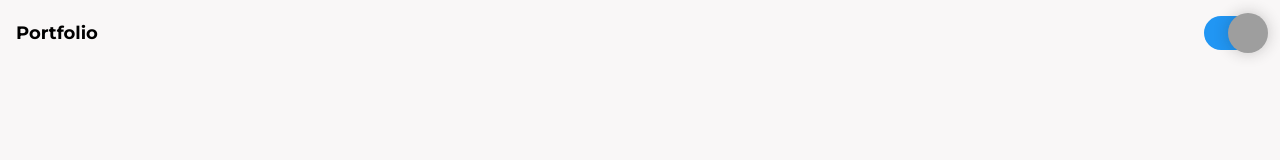
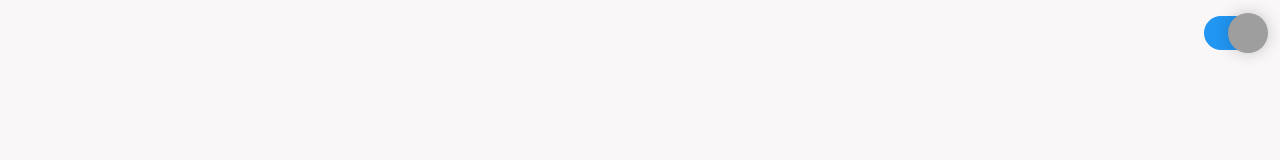
Before and after one commit to Khanfur/portfolio, a Next.js app: page / in a window 1280 px wide. Shown: the top 160 px of the page. Built offline with nearby package versions, Linux system fonts and the light colour scheme; grey boxes are pictures that could not be loaded.

Commit message:
remove header text

```diff
--- a/src/app/components/header.tsx
+++ b/src/app/components/header.tsx
@@ -2,8 +2,7 @@ import ThemeSwitcher from "./themeSwitcher";
 
 export default function header() {
   return (
-    <nav className="flex justify-between items-center bg-transparent p-4">
-      <div className="text-lg font-bold">Portfolio</div>
+    <nav className="flex justify-end items-center bg-transparent p-4">
       <ThemeSwitcher />
     </nav>
   );
```
